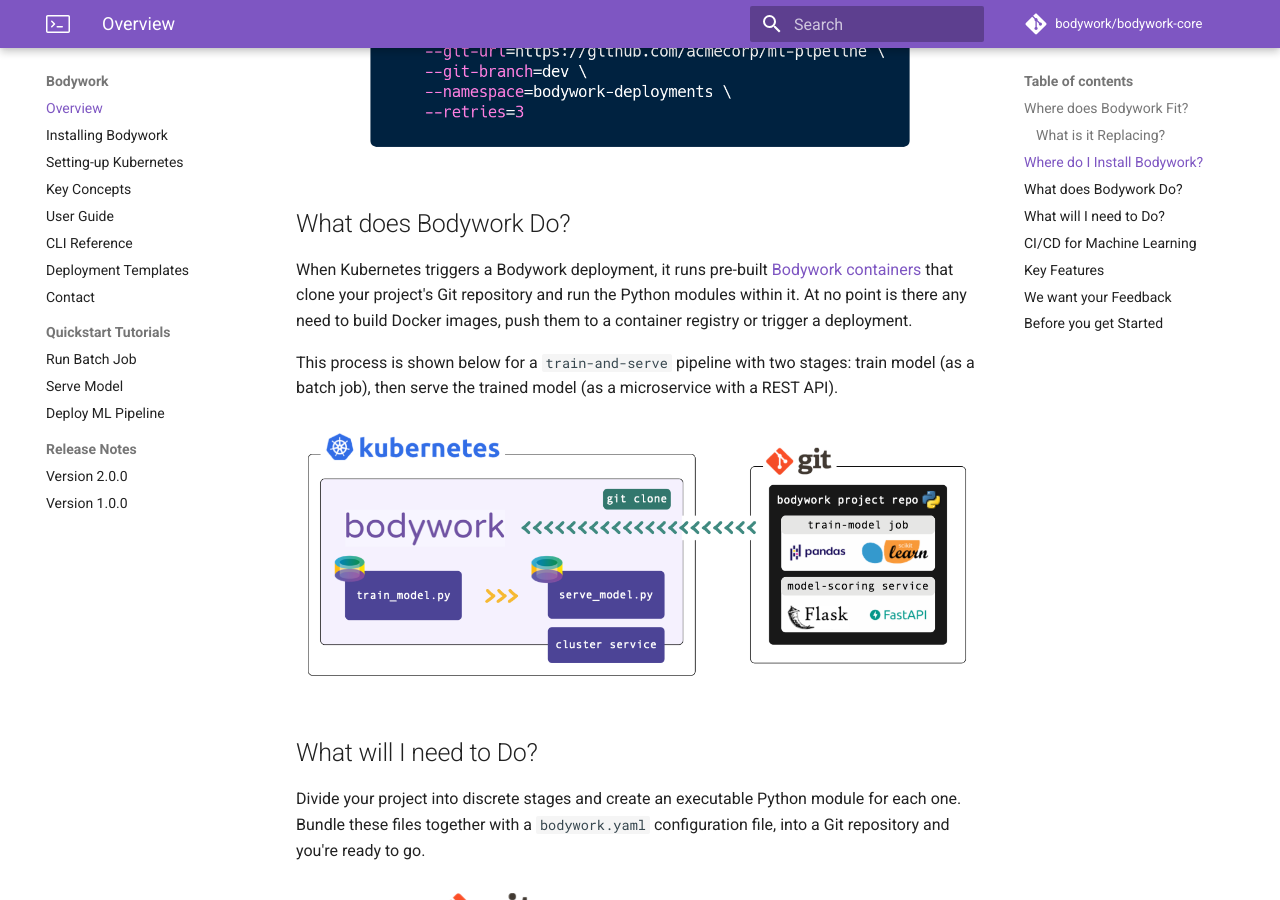
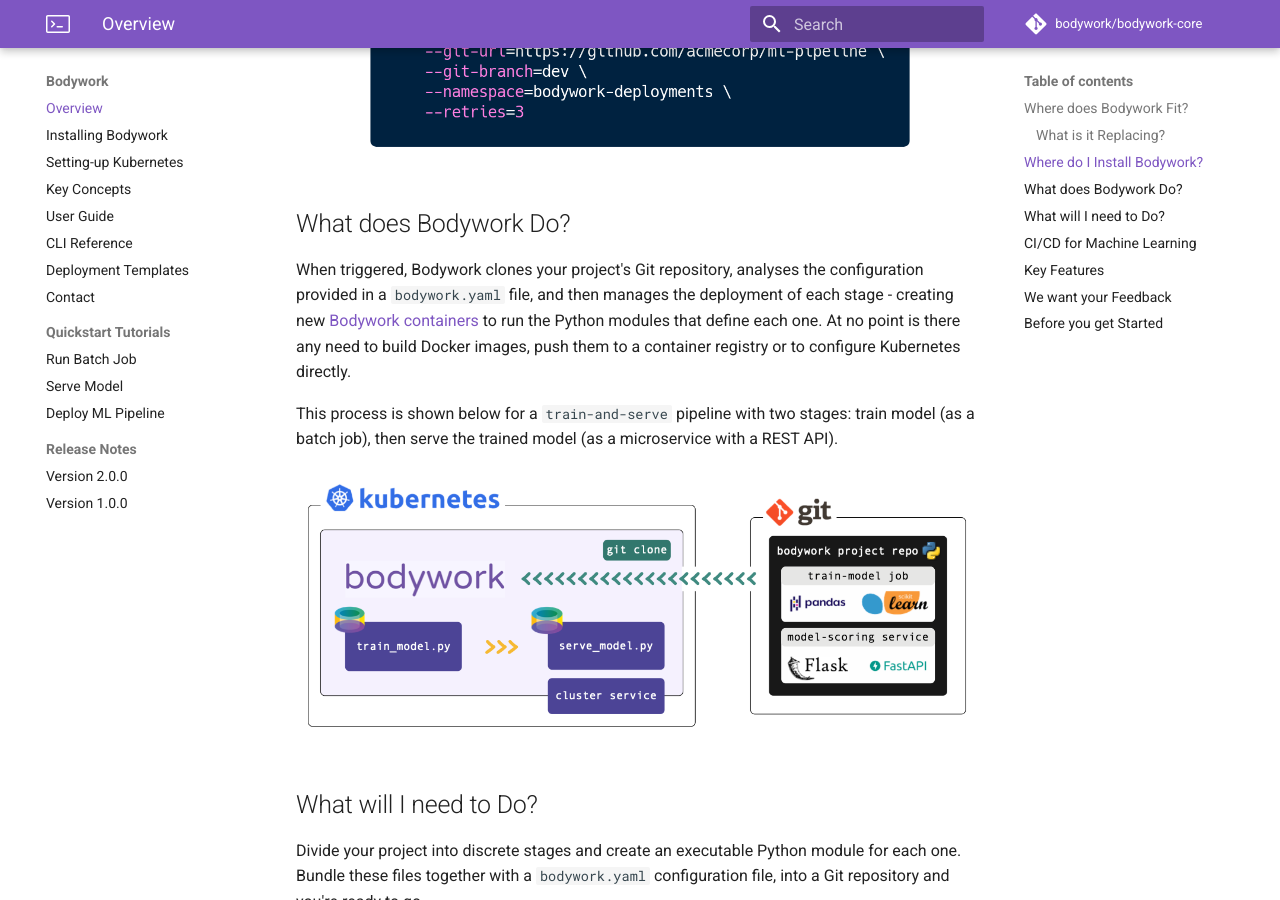
Before and after one commit to bodywork-ml/bodywork-docs, an MkDocs documentation site: the page built from docs/index.md, in a window 1280 px wide and 900 px high, scrolled down 1724 px. Built offline with MkDocs 1.6.1 and Material for MkDocs 9.7.7, drawn with Linux system fonts in a browser that asks for light colours; comment, search, counter and statistics services are not loaded.

Commit message:
Update overview

```diff
--- a/docs/index.md
+++ b/docs/index.md
@@ -32,7 +32,7 @@ Bodywork is distributed as a Python package that exposes a command line interfac
 
 ## What does Bodywork Do?
 
-When Kubernetes triggers a Bodywork deployment, it runs pre-built [Bodywork containers](https://hub.docker.com/repository/docker/bodyworkml/bodywork-core) that clone your project's Git repository and run the Python modules within it. At no point is there any need to build Docker images, push them to a container registry or trigger a deployment.
+When triggered, Bodywork clones your project's Git repository, analyses the configuration provided in a `bodywork.yaml` file, and then manages the deployment of each stage - creating new [Bodywork containers](https://hub.docker.com/repository/docker/bodyworkml/bodywork-core) to run the Python modules that define each one. At no point is there any need to build Docker images, push them to a container registry or to configure Kubernetes directly.
 
 This process is shown below for a `train-and-serve` pipeline with two stages: train model (as a batch job), then serve the trained model (as a microservice with a REST API).
 
```
